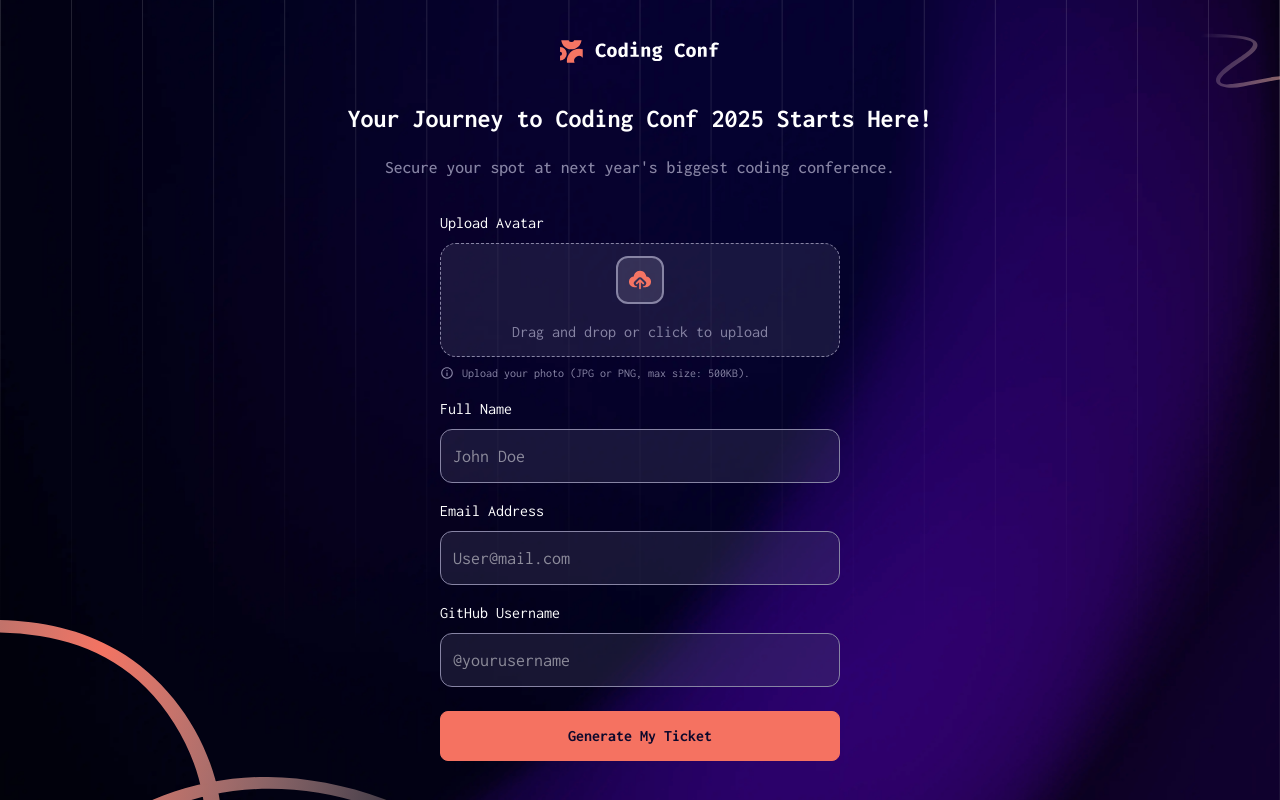
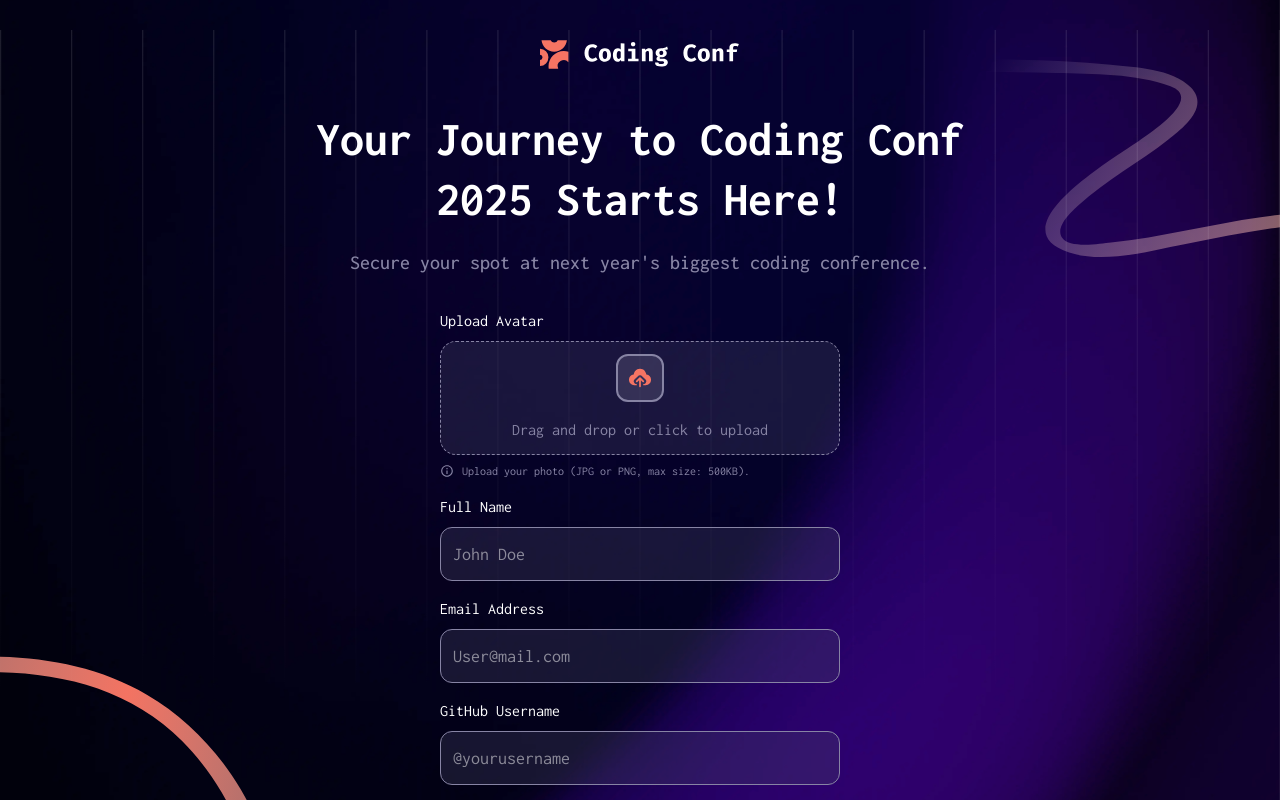
Before and after one commit to D-KILLJOY/FEM-conference-ticket-generator, a React (Vite) app: page / in a window 1280 px wide. Shown: the top 800 px of the page. Built offline with nearby package versions, Linux system fonts and the light colour scheme.

Commit message:
Tidied up responsiveness

```diff
--- a/src/App.tsx
+++ b/src/App.tsx
@@ -36,11 +36,14 @@ function App() {
     }
 
     return (
-        <main className="py-10 pb-25 px-4 w-full mx-auto min-h-screen bg-size-[cover,7.5rem,15.625rem] bg-position-[center,100%_4%,bottom_left] bg-no-repeat relative lg:bg-size-[cover,7.5rem,40%] flex flex-col items-center">
+        <main
+            className="py-10 pb-25 px-4 w-full mx-auto min-h-screen flex flex-col items-center relative bg-size-[cover,7.5rem,15.625rem] bg-position-[center,100%_4%,bottom_left] bg-no-repeat md:bg-size-[cover,17.5rem,25.625rem] md:bg-position-[center,100%_7%,bottom_left] lg:bg-size-[contain,27.5rem,50%] lg:[background-repeat:repeat,no-repeat,no-repeat]
+"
+        >
             <img
                 src={mainLogo}
                 alt="Coding Conf"
-                className="mx-auto w-40 mb-10"
+                className="mx-auto w-40 mb-10 md:w-50"
             />
 
             {status === "form" ? (
--- a/src/Components/Form.tsx
+++ b/src/Components/Form.tsx
@@ -208,11 +208,11 @@ function Form({ dispToggle, userDets, setUserDets }: formProps) {
 
     return (
         <>
-            <header className="px-2">
-                <h1 className="font-bold text-[1.625rem] text-center mb-5 leading-8">
+            <header className="px-2 w-full mx-auto md:max-w-130 lg:max-w-180">
+                <h1 className="font-bold text-[1.625rem] text-center mb-5 leading-8 md:leading-10 md:text-4xl lg:text-5xl lg:leading-15">
                     Your Journey to Coding Conf 2025 Starts Here!
                 </h1>
-                <p className="mb-8 text-Neutral-500 text-[1.1rem] leading-6 font-medium text-center">
+                <p className="mb-8 text-Neutral-500 text-[1.1rem] leading-7 font-medium text-center md:text-xl">
                     Secure your spot at next year's biggest coding conference.
                 </p>
             </header>
--- a/src/Components/Ticket.tsx
+++ b/src/Components/Ticket.tsx
@@ -34,15 +34,15 @@ function Ticket({ userDets }: ticketProps) {
     }, [avatarPreview]);
     return (
         <>
-            <header className="px-2">
-                <h1 className="font-bold text-3xl text-center mb-8">
+            <header className="px-2 w-full mx-auto md:max-w-130 lg:max-w-180">
+                <h1 className="font-bold text-3xl text-center mb-8 lg:text-5xl lg:leading-15">
                     Congrats,{" "}
                     <span className="bg-[linear-gradient(to_right,var(--gradient-from),var(--gradient-to))] bg-clip-text text-transparent">
                         {userDets.name.value}
                     </span>{" "}
                     ! Your ticket is ready.
                 </h1>
-                <p className="mb-8 text-Neutral-500 text-lg leading-6 font-medium text-center">
+                <p className="mb-8 text-Neutral-500 text-lg leading-7 font-medium text-center md:text-xl">
                     We've emailed your ticket to{" "}
                     <span className="text-Orange-700">
                         {userDets.email.value}
@@ -50,41 +50,43 @@ function Ticket({ userDets }: ticketProps) {
                     and will send updates in the run up to the event.
                 </p>
             </header>
-            <section className="relative w-full max-w-100 min-h-40 h-fit mt-10 mb-40">
+            <section className="relative w-full max-w-100 min-h-40 h-fit mt-10 mb-40 ">
                 <img src={patternTicket} alt="" />
 
-                <article className="w-full h-full p-4 pe-0 absolute inset-0 flex">
+                <article className="w-full h-full p-4 pe-0 absolute inset-0 flex ">
                     <div className="z-30 w-full h-full flex flex-col justify-between ">
                         <div className="flex gap-3 items-start">
                             <img
                                 src={logoIcon}
                                 alt="Coding Conf"
-                                className="w-7"
+                                className="w-7 md:w-8"
                             />
                             <article>
-                                <p className="text-xl font-bold leading-3 mb-4">
+                                <p className="text-xl font-bold leading-3 mb-4 md:text-2xl">
                                     Coding Conf
                                 </p>
-                                <p className="text-Neutral-500 text-sm">
+                                <p className="text-Neutral-500 text-sm md:text-base">
                                     Jan 31, 2025 / Austin, TX
                                 </p>
                             </article>
                         </div>
-                        <div className="flex gap-3 items-start">
+                        <div className="flex gap-3 ">
                             <img
                                 src={avatarPreview}
                                 alt="User Image"
-                                className="rounded-lg w-12 h-12"
+                                className="rounded-lg w-12 h-12 md:w-14 md:h-14"
                             />
                             <article className="flex flex-col justify-between ">
-                                <p>{userDets.name.value}</p>
-                                <p className="flex gap-1">
+                                <p className="md:text-xl">
+                                    {userDets.name.value}
+                                </p>
+                                <p className="flex gap-1 items-center">
                                     <img
                                         src={iconGithub}
                                         alt="github Icon"
-                                        className="w-4.5 h-4.5"
+                                        className="w-4.5 h-4.5 md:h-6 md:w-6 "
                                     />
-                                    <span className="text-Neutral-500 text-sm">
+                                    <span className="text-Neutral-500 text-sm md:text-lg">
                                         {userDets.github.value}
                                     </span>
                                 </p>
@@ -92,7 +94,7 @@ function Ticket({ userDets }: ticketProps) {
                         </div>
                     </div>
                     <div className="flex items-center">
-                        <p className="rotate-90 text-Neutral-500 text-xl">
+                        <p className="rotate-90 text-Neutral-500 text-xl md:text-2xl">
                             #01609
                         </p>
                     </div>
```
